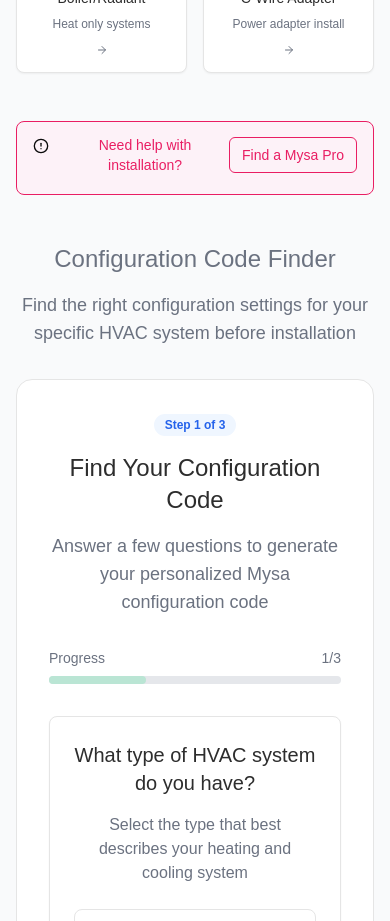
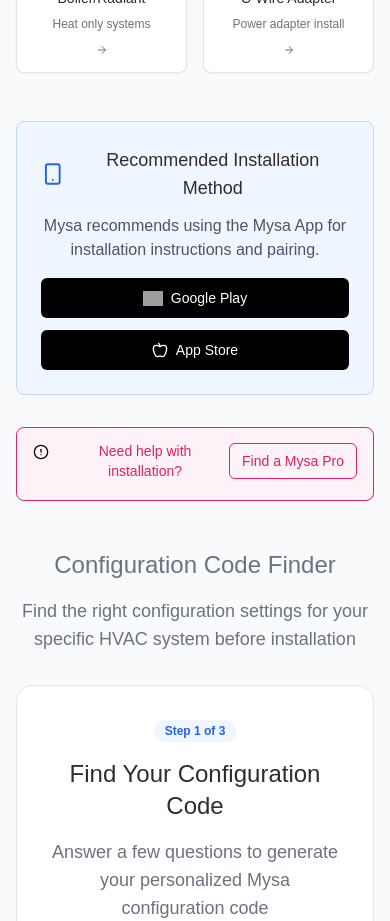
Before and after one commit to zgreen123935/-Main-Compatibility-Checker, a Next.js app: page / in a window 390 px wide. Shown: the part 1560-2481 px from the top of the page. Built offline with nearby package versions, Linux system fonts and the light colour scheme; grey boxes are pictures that could not be loaded.

Commit message:
feat: add callout for Mysa App installation and pairing
Introduce blue-themed callout with smartphone icon and download links.

#VERCEL_SKIP

Co-authored-by: Tanner Coombs <19273088+tcoombs3@users.noreply.github.com>

```diff
--- a/app/page.tsx
+++ b/app/page.tsx
@@ -295,6 +295,34 @@ export default function CentralHVACManual() {
                     <ArrowRight className="w-3 h-3 text-[#6B7280] group-hover:text-[#2D2D2D] mx-auto transition-all" />
                   </CardContent>
                 </Card>
+              </div>
+            </div>
+
+            {/* Mysa App Recommendation */}
+            <div className="mb-8">
+              <div className="bg-blue-50 border border-blue-200 rounded-lg p-6 text-center">
+                <div className="flex items-center justify-center gap-3 mb-3">
+                  <Smartphone className="w-6 h-6 text-blue-600" />
+                  <h4 className="text-lg font-medium text-[#2D2D2D]">Recommended Installation Method</h4>
+                </div>
+                <p className="text-[#4B5563] mb-4">
+                  Mysa recommends using the Mysa App for installation instructions and pairing.
+                </p>
+                <div className="flex flex-col sm:flex-row gap-3 justify-center">
+                  <Button className="bg-black hover:bg-gray-800 text-white flex items-center gap-2">
+                    <Image
+                      src="/placeholder.svg?height=20&width=20&text=Play"
+                      alt="Google Play"
+                      width={20}
+                      height={20}
+                    />
+                    Google Play
+                  </Button>
+                  <Button className="bg-black hover:bg-gray-800 text-white flex items-center gap-2">
+                    <Apple className="w-4 h-4" />
+                    App Store
+                  </Button>
+                </div>
               </div>
             </div>
 
```
